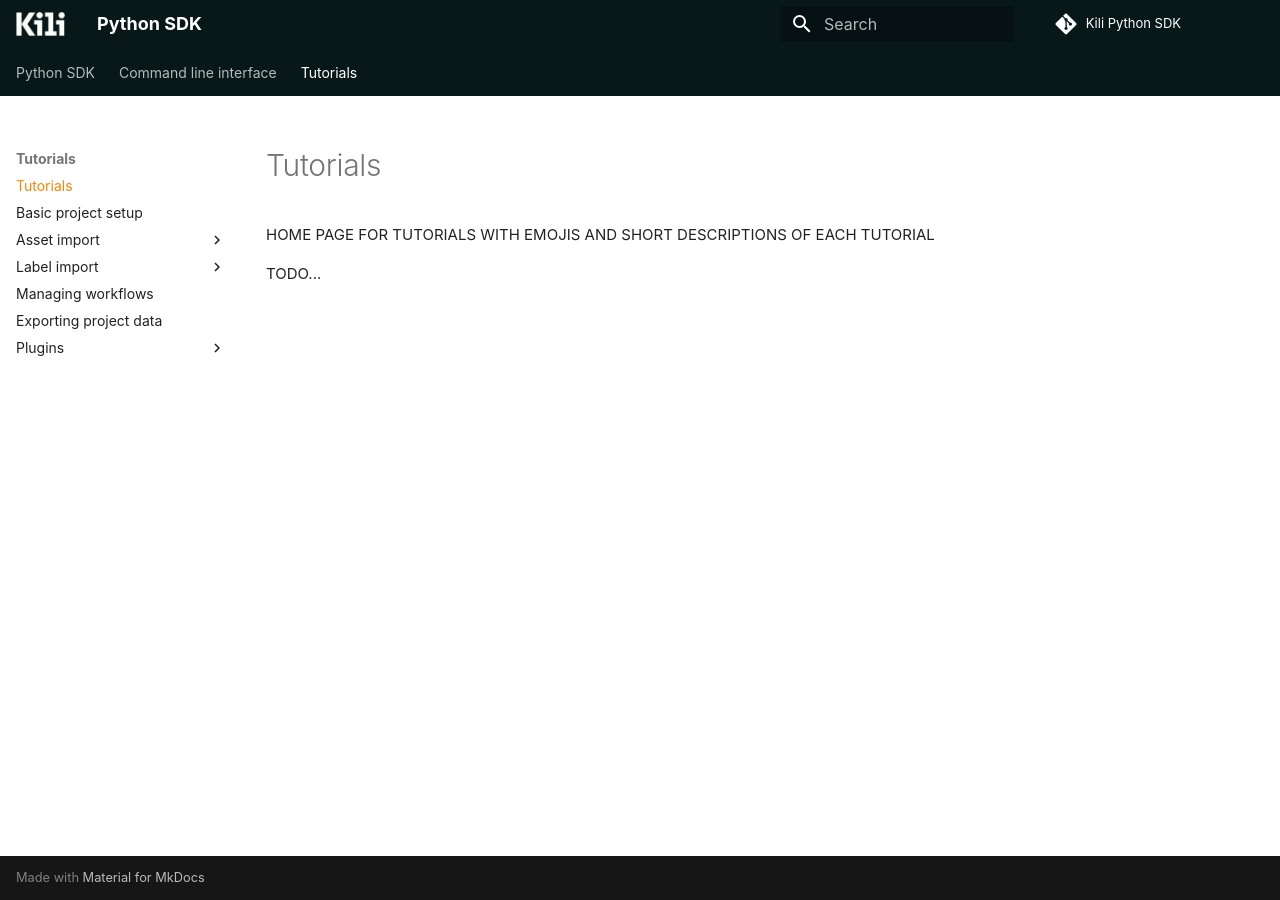
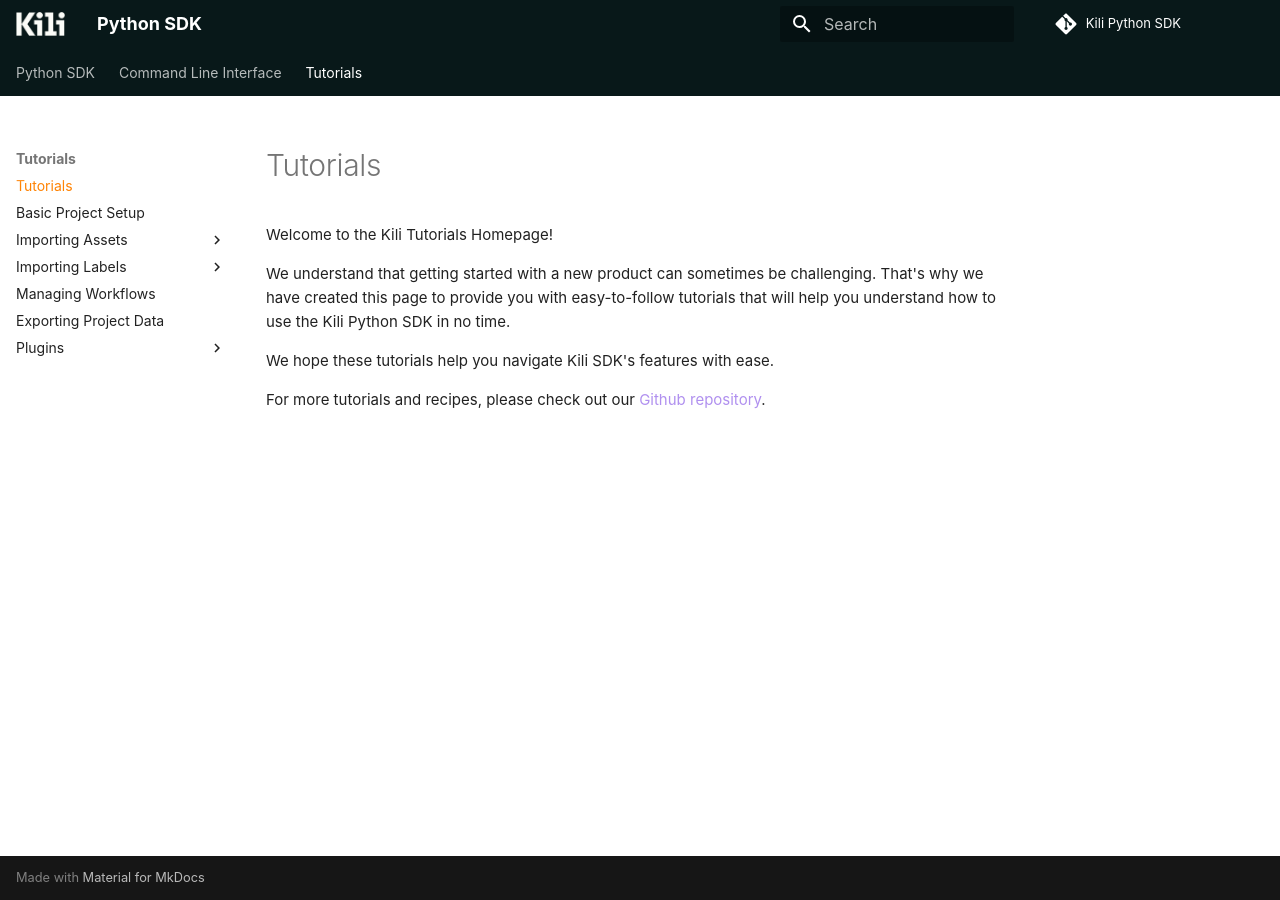
Before and after one commit to kili-technology/kili-python-sdk, an MkDocs documentation site: the page built from docs/tutorials.md, in a window 1280 px wide. Built offline with MkDocs 1.6.1 and Material for MkDocs 9.7.7, drawn with Linux system fonts in a browser that asks for light colours; nearby versions of some CDN libraries; some web fonts are replaced; library files that are not in the unit come from our copies; comment, search, counter and statistics services are not loaded; the version menu is left out.

Commit message:
docs: reorganize the doc layout

```diff
--- a/docs/tutorials.md
+++ b/docs/tutorials.md
@@ -1,5 +1,9 @@
 # Tutorials
 
-HOME PAGE FOR TUTORIALS WITH EMOJIS AND SHORT DESCRIPTIONS OF EACH TUTORIAL
+Welcome to the Kili Tutorials Homepage!
 
-TODO...
+We understand that getting started with a new product can sometimes be challenging. That's why we have created this page to provide you with easy-to-follow tutorials that will help you understand how to use the Kili Python SDK in no time.
+
+We hope these tutorials help you navigate Kili SDK's features with ease.
+
+For more tutorials and recipes, please check out our [Github repository](https://github.com/kili-technology/kili-python-sdk/tree/master/recipes).
--- a/mkdocs.yml
+++ b/mkdocs.yml
@@ -26,26 +26,26 @@
           - Project User: sdk/project_user.md
           - Project Version: sdk/project_version.md
           - User: sdk/user.md
-  - Command line interface:
+  - Command Line Interface:
       - Getting Started: cli/index.md
       - Reference: cli/reference.md
   - Tutorials:
       - Getting Started: tutorials.md
-      - Basic project setup: sdk/tutorials/basic_project_setup.md
-      - Asset import:
-          - Assets and labels: sdk/tutorials/importing_assets_and_labels.md
-          - Video assets: sdk/tutorials/importing_video_assets.md
-      - Label import:
-          - NER pre-annotations: sdk/tutorials/ner_pre_annotations_openai.md
-          - OCR pre-annotations: sdk/tutorials/ocr_pre_annotations.md
-          - Segmentation pre-annotations: sdk/tutorials/pixel_level_masks.md
-          - Inference labels: sdk/tutorials/inference_labels.md
-      - Managing workflows: sdk/tutorials/set_up_workflows.md
-      - Exporting project data: sdk/tutorials/export_a_kili_project.md
+      - Basic Project Setup: sdk/tutorials/basic_project_setup.md
+      - Importing Assets:
+          - Assets and Labels: sdk/tutorials/importing_assets_and_labels.md
+          - Video Assets: sdk/tutorials/importing_video_assets.md
+      - Importing Labels:
+          - NER Pre-annotations: sdk/tutorials/ner_pre_annotations_openai.md
+          - OCR Pre-annotations: sdk/tutorials/ocr_pre_annotations.md
+          - Segmentation Pre-annotations: sdk/tutorials/pixel_level_masks.md
+          - Inference Labels: sdk/tutorials/inference_labels.md
+      - Managing Workflows: sdk/tutorials/set_up_workflows.md
+      - Exporting Project Data: sdk/tutorials/export_a_kili_project.md
       - Plugins:
-          - Developing plugins: sdk/tutorials/plugins_development.md
-          - Plugin example - Programmatic QA: sdk/tutorials/plugins_example.md
-          - Plugins library: sdk/tutorials/plugins_library.md
+          - Developing Plugins: sdk/tutorials/plugins_development.md
+          - Plugin Example - Programmatic QA: sdk/tutorials/plugins_example.md
+          - Plugins Library: sdk/tutorials/plugins_library.md
 
 ## Configuration
 plugins:
--- a/setup.py
+++ b/setup.py
@@ -13,7 +13,7 @@
     "tabulate",
     "tenacity",
     "tqdm",
-    "typeguard",
+    "typeguard<3.0.0",
     "typing_extensions>=4.1.0",
     "pyparsing",
     "websocket-client",
```
Also changed, not shown: README.md (+1 -1 lines).
